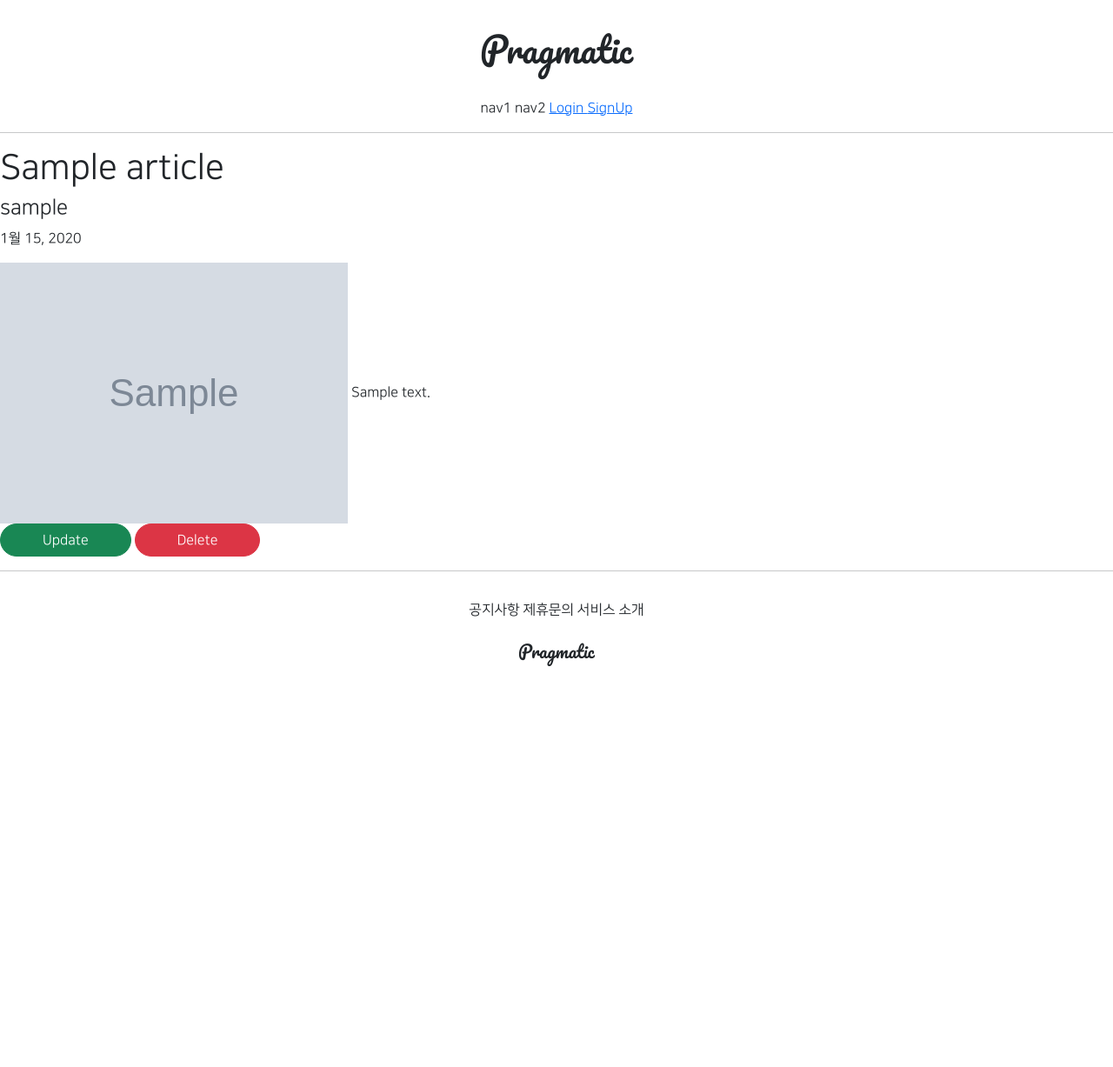
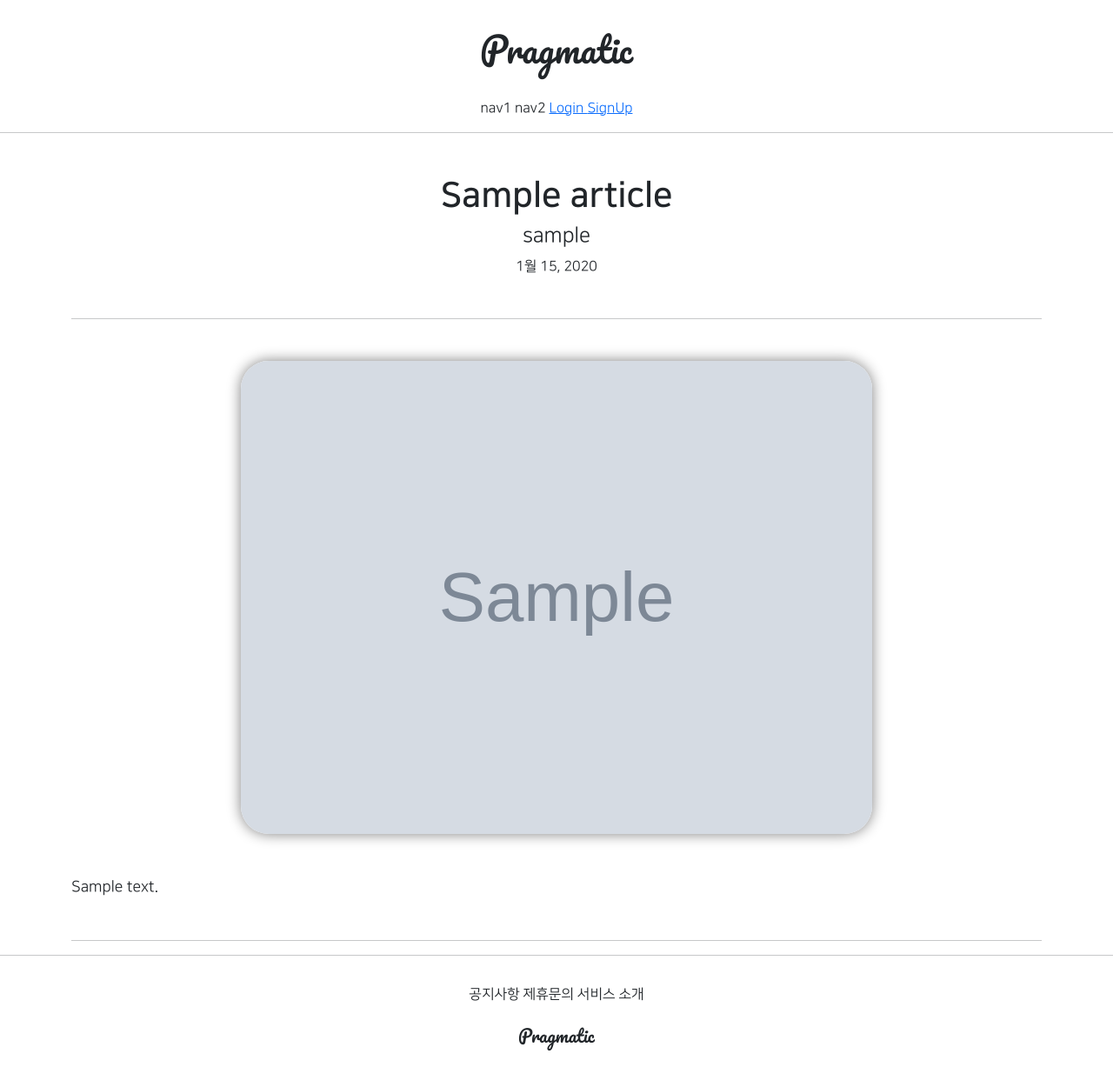
Before and after one commit to hyoung2/hhnini_4, a Django app: page /articles/detail/1 in a window 1280 px wide. Shown: the whole page at 87% size. Before the commit the page ends 766 px from the top, so only its background shows below. Run offline with Django 3.2, Linux system fonts and the light colour scheme; tables that the repository leaves empty hold one stand-in row (values such as "Sample post"); grey boxes marked "Sample" are stand-in pictures; parts of the project's set-up code (start-up, migrations or seed data) failed here and were passed over; some libraries are stand-ins or nearby versions.

Commit message:
8/6 4ban class commit 1

```diff
--- a/articleapp/templates/articleapp/detail.html
+++ b/articleapp/templates/articleapp/detail.html
@@ -3,17 +3,25 @@
 {% block content %}
 
 
-    <div>
-        <div>
+    <div class="container text-center">
+        <div class="my-5">
             {#  게시글 제목, 글쓴이, 작성일자         #}
-            <h1>{{ target_article.title }}</h1>
+            <h1 class="NNS_B">{{ target_article.title }}</h1>
             <h4>{{ target_article.writer.profile.nickname }}</h4>
             <p>{{ target_article.created_at }}</p>
         </div>
-        <div>
+
+        <hr>
+
+        <div class="my-5">
             {#   게시글 대표이미지, 글 내용           #}
-            <img src="{{ target_article.image.url }}" alt="">
-            {{ target_article.content }}
+            <img src="{{ target_article.image.url }}"
+                 class="article_image"
+                 alt="">
+            <div class="my-5 article_content">
+                {{ target_article.content }}
+            </div>
+            {% if target_article.writer == user %}
             <div>
                 <a href="{% url 'articleapp:update' pk=target_article.pk %}"
                     class="btn btn-success rounded-pill px-5">
@@ -24,6 +32,14 @@
                     Delete
                 </a>
             </div>
+            {% endif %}
+        </div>
+
+
+        <hr>
+
+        <div>
+            {# 댓글내용, 댓글 작성란           #}
         </div>
     </div>
 
--- a/static/base.css
+++ b/static/base.css
@@ -45,3 +45,14 @@
 .round_button:hover {
     color: dimgray;
 }
+
+.article_content {
+    font-size: 1.1rem;
+    text-align: left;
+}
+
+.article_image {
+    border-radius: 2rem;
+    width: 65%;
+    box-shadow: 0 0 1rem grey;
+}
```
